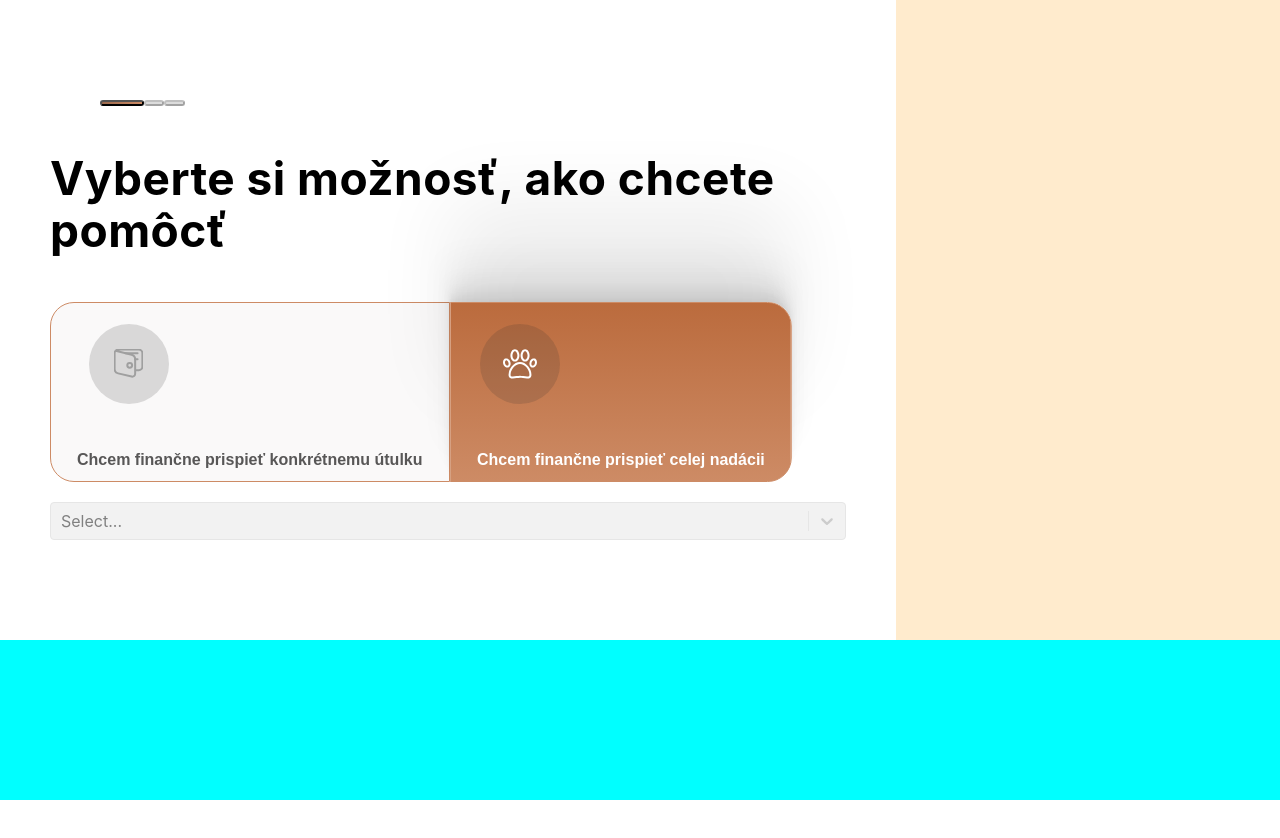
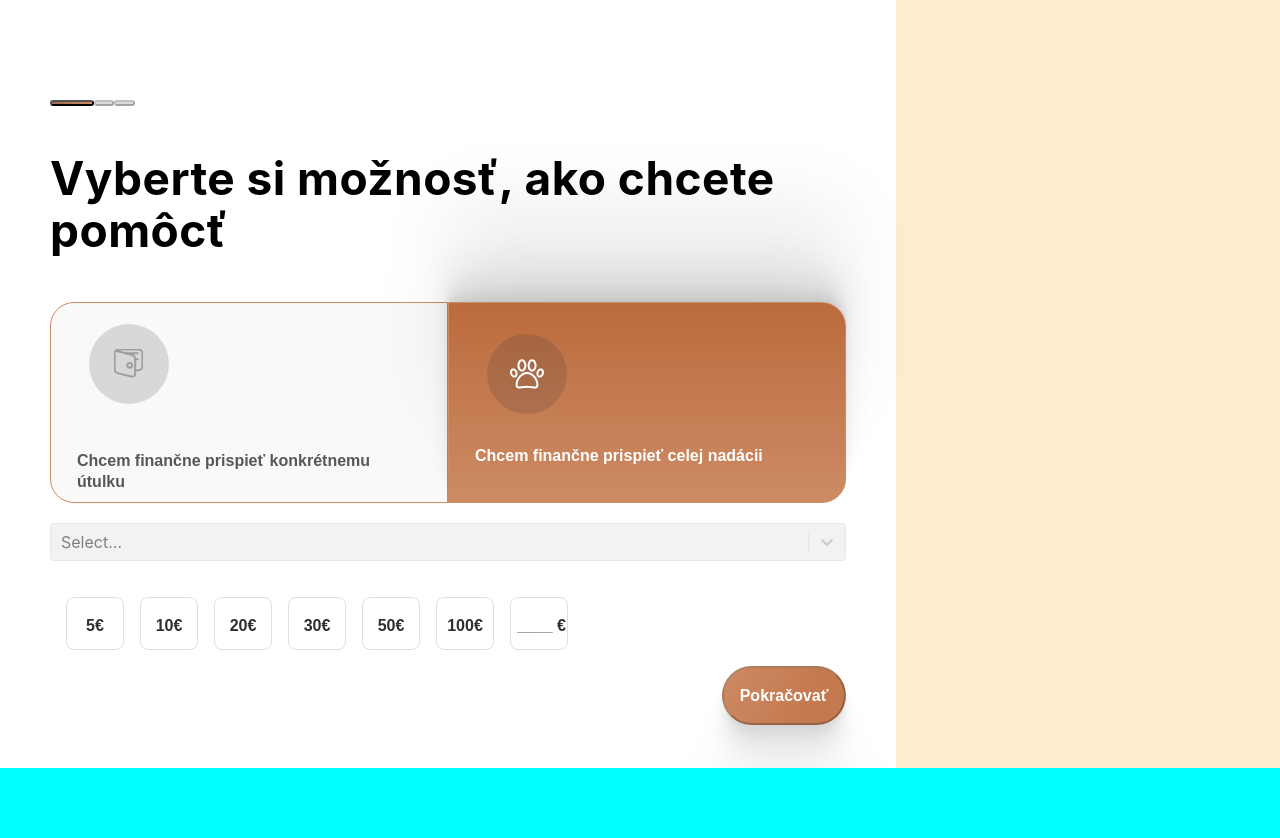
Before and after one commit to OskarMihalik/Good-boy, a React (Create React App) app: page / in a window 1280 px wide. Shown: the top 838 px of the page. Before the commit the page ends 800 px from the top, so only its background shows below. Built offline with nearby package versions, Linux system fonts and the light colour scheme; no server answers.

Commit message:
craeted money chooser buttons, added redux state for the buttons

```diff
--- a/src/App.js
+++ b/src/App.js
@@ -25,7 +25,6 @@ function App() {
                 {activeTab.element}
             </Content>
 
-
             <Img></Img>
             <Footer></Footer>
         </Root>
--- a/src/actions/index.js
+++ b/src/actions/index.js
@@ -25,3 +25,17 @@ export const setSelectedShelterId = (newId) => {
         payload: newId
     }
 }
+
+export const setMoneyButtonChosenIndex = (newIndex)=>{
+    return {
+        type: 'SETMONEYBUTTONCHOSENINDEX',
+        payload: newIndex
+    }
+}
+
+export const setShelter = (shelter)=>{
+    return {
+        type: 'SETSHELTER',
+        payload: shelter
+    }
+}
--- a/src/components/Intro.js
+++ b/src/components/Intro.js
@@ -1,8 +1,27 @@
 import React, {useEffect} from 'react';
 import Select from 'react-select';
-import {OptionButtonContainer, OptionButton, Title, Root, OptionButtonText, OptionButtonContent, OptionButtonImg, DropDownDiv} from "../styles/stylesIntro";
+import {
+    OptionButtonContainer,
+    OptionButton,
+    Title,
+    Root,
+    OptionButtonText,
+    OptionButtonContent,
+    OptionButtonImg,
+    DropDownDiv,
+    MoneyChooseContainer,
+    MoneyButton,
+    MoneyChooserFlex,
+    ContinueButton
+} from "../styles/stylesIntro";
 import {useSelector, useDispatch} from "react-redux";
-import {changeActiveButton, setShelterList, setSelectedShelterId} from "../actions";
+import {
+    changeActiveButton,
+    setShelterList,
+    setSelectedShelterId,
+    setMoneyButtonChosenIndex,
+    setShelter
+} from "../actions";
 import walletLogo from '../img/wallet.svg'
 import pawLogo from '../img/paw2.svg'
 
@@ -16,11 +35,26 @@ const Intro = () => {
             const response = await fetch('https://frontend-assignment-api.goodrequest.com/api/v1/shelters');
             return await response.json();
         };
-        fetchData().then((data)=>{
+        fetchData().then((data) => {
             dispatch(setShelterList(data.shelters))
         });
     }, [dispatch]);
 
+    const changeMoneyOnIndex = (money, index) => {
+        const newMoneyButtons = [...shelter.moneyButtons]
+        newMoneyButtons[index] = {...shelter.moneyButtons[index], money: money}
+        dispatch(setShelter({
+            ...shelter,
+            moneyButtons: newMoneyButtons
+        }))
+
+    }
+
+    const canContinue =() =>{
+        if (shelter){
+
+        }
+    }
 
     return (
         <Root>
@@ -28,19 +62,20 @@ const Intro = () => {
             <OptionButtonContainer>
                 <OptionButton
                     active={activeButton}
-                    onClick={()=> dispatch(changeActiveButton(true))}
+                    onClick={() => dispatch(changeActiveButton(true))}
                 >
                     <OptionButtonContent>
                         <OptionButtonImg>
                             <img src={walletLogo} alt={''}/>
                         </OptionButtonImg>
-                        <OptionButtonText active={!activeButton}>Chcem finančne prispieť konkrétnemu útulku</OptionButtonText>
+                        <OptionButtonText active={!activeButton}>Chcem finančne prispieť konkrétnemu
+                            útulku</OptionButtonText>
                     </OptionButtonContent>
                 </OptionButton>
                 <OptionButton
                     style={{transform: "rotate(180deg)"}}
                     active={!activeButton}
-                    onClick={()=> dispatch(changeActiveButton(false))}
+                    onClick={() => dispatch(changeActiveButton(false))}
                 >
                     <OptionButtonContent style={{transform: "rotate(180deg)"}}>
                         <OptionButtonImg>
@@ -51,8 +86,42 @@ const Intro = () => {
                 </OptionButton>
             </OptionButtonContainer>
             <DropDownDiv>
-                <Select onChange={(e)=>dispatch(setSelectedShelterId(e.id))} options={shelter.shelterList} getOptionValue={id=>id} getOptionLabel={(data)=>data.name} isDisabled={!activeButton}/>
+                <Select onChange={(e) => dispatch(setSelectedShelterId(e.id))} options={shelter.shelterList}
+                        getOptionValue={id => id} getOptionLabel={(data) => data.name} isDisabled={!activeButton}/>
             </DropDownDiv>
+            <MoneyChooseContainer>
+                {shelter.moneyButtons.map((button, index) => {
+                    return (
+                        <MoneyButton
+                            key={index}
+                            onClick={() => {
+                                dispatch(setMoneyButtonChosenIndex(index))
+                            }}
+                            active={shelter.moneyButtonChosenIndex === index}
+                        >
+                            {button.input ?
+                                <MoneyChooserFlex>
+                                    <input
+                                        type={'number'}
+                                        placeholder={'____'}
+                                        value={button.money >= -1 ? button.money : '____'}
+                                        onChange={(e) => {
+                                            changeMoneyOnIndex(e.target.value, index)
+                                        }}/>
+                                    <p>€</p>
+                                </MoneyChooserFlex>
+                                :
+                                <p>{button.money}€</p>
+                            }
+                        </MoneyButton>
+                    )
+                })}
+            </MoneyChooseContainer>
+            <ContinueButton disabled={true}>
+                <p>
+                    Pokračovať
+                </p>
+            </ContinueButton>
         </Root>
     );
 };
--- a/src/reducers/shelterReducer.js
+++ b/src/reducers/shelterReducer.js
@@ -1,10 +1,49 @@
+const buttons = [
+    {
+        money: 5,
+        // active: false,
+        input: false
+    },
+    {
+        money: 10,
+        // active: false,
+        input: false
+    },
+    {
+        money: 20,
+        // active: false,
+        input: false
+    },
+    {
+        money: 30,
+        // active: false,
+        input: false
+    },
+    {
+        money: 50,
+        // active: false,
+        input: false
+    },
+    {
+        money: 100,
+        // active: false,
+        input: false
+    },
+    {
+        money: '',
+        // active: false,
+        input: true
+    }]
+
 const initialState = {
     selectedShelterId: 0,
-    shelterList: []
+    shelterList: [],
+    moneyButtonChosenIndex: -1,
+    moneyButtons: buttons
 }
 
-const shelterReducer = (state = initialState, action)=>{
-    switch (action.type){
+const shelterReducer = (state = initialState, action) => {
+    switch (action.type) {
         case 'SETSHELTERLIST':
             return {
                 ...state,
@@ -12,12 +51,19 @@ const shelterReducer = (state = initialState, action)=>{
             }
         case 'SETSELECTEDSHELTERID':
             return {
+                ...state,
                 selectedShelterId: action.payload,
-                shelterList: state.shelterList
             }
+        case 'SETMONEYBUTTONCHOSENINDEX':
+            return {
+                ...state,
+                moneyButtonChosenIndex: action.payload
+            }
+        case 'SETSHELTER':
+            return action.payload
         default:
             return state
     }
 }
 
-export  default shelterReducer
+export default shelterReducer
--- a/src/styles/styles.js
+++ b/src/styles/styles.js
@@ -6,22 +6,22 @@ const Root = styled.div`
                         "footer footer";
   grid-template-columns: 70% 30%;
   grid-template-rows: 80% 20%;
-  height: 100vh;
+  height: 120vh;
 `
+
 const Img = styled.div`
   grid-area: img;
   background: blanchedalmond;
 `
+
 const Footer = styled.div`
   grid-area: footer;
   background: aqua;
 `
 
 const Tab = styled.button`
-  //position: static;
   width: 20.6px;
   height: 6px;
-  left: 48.77px;
   background: #9F9F9F;
   opacity: 0.36;
   border-radius: 10px;
@@ -38,12 +38,16 @@ const TabGroup = styled.div`
   display: flex;
   flex-direction: row;
   grid-area: tabGrounp;
-  padding: 50px 50px 0 50px;
+  padding: 50px 50px 0 0;
+  align-self: flex-start;
+  max-width: 300px;
 `;
 
 const Content = styled.div`
   display: flex;
+  flex-grow: 0;
   flex-direction: column;
+  align-items: center;
   padding: 50px 50px 50px 50px;
 `
 
--- a/src/styles/stylesIntro.js
+++ b/src/styles/stylesIntro.js
@@ -1,6 +1,7 @@
 import styled from "styled-components";
 
 const Root = styled.div`
+  //width: 80vh;
   display: flex;
   flex-direction: column;
   position: center;
@@ -8,13 +9,11 @@ const Root = styled.div`
 
 const OptionButtonContainer = styled.div`
   display: flex;
-  position: center;
 `
 
 const OptionButton = styled.button`
-  //height: 200px;
-  //width: 200px;
   background: #FAF9F9;
+  width: 100%;
   border: 1px solid #CD8B65;
   box-sizing: border-box;
   border-radius: 24px 0 0 24px;
@@ -32,12 +31,11 @@ const OptionButtonContent = styled.div`
   grid-template-areas: "img nothing"
                         "text text";
   grid-template-columns: 30% 70%;
-  grid-template-rows: 80% 20%;
+  grid-template-rows: 70% 30%;
   padding: 20px 20px 20px 20px;
 `
 
 const OptionButtonText = styled.p`
-  max-width: 500px;
   grid-area: text;
   text-align: left;
   font-style: normal;
@@ -54,6 +52,7 @@ const OptionButtonText = styled.p`
 
 const OptionButtonImg = styled.div`
   grid-area: img;
+
   img {
     width: 80px;
     height: 80px;
@@ -76,4 +75,93 @@ const Title = styled.p`
   color: #000000;
 `
 
-export {OptionButtonContainer, OptionButton, Title, Root, OptionButtonContent, OptionButtonText, OptionButtonImg, DropDownDiv}
+export const MoneyChooseContainer = styled.div`
+  display: flex;
+  flex-direction: row;
+  align-items: center;
+`;
+
+export const MoneyButton = styled.button`
+  width: 58px;
+  height: 53px;
+  background: #FFFFFF;
+  border: 1px solid #DFDFDF;
+  box-sizing: border-box;
+  border-radius: 8px;
+  margin: 16px 0 16px 16px;
+  color: #2F2F2F;
+  font-style: normal;
+  font-weight: 800;
+  font-size: 16px;
+  line-height: 21px;
+
+  ${({active}) =>
+          active &&
+          `
+    color: #FFFFFF;
+    background: linear-gradient(94.75deg, rgba(0, 0, 0, 0.24) 0%, rgba(0, 0, 0, 0) 100.7%), #CD8B65;
+  `}
+  input {
+    width: 40px;
+    border: none;
+    color: inherit;
+    font-style: inherit;
+    font-weight: inherit;
+    font-size: inherit;
+    line-height: inherit;
+    background: transparent;
+    padding: 0;
+
+    &:focus {
+      outline: none;
+    }
+
+    &[type="number"]::-webkit-outer-spin-button,
+    &[type="number"]::-webkit-inner-spin-button {
+      -webkit-appearance: none;
+      margin: 0;
+    }
+
+    &[type="number"] {
+      -moz-appearance: textfield;
+    }
+  }
+
+`;
+
+export const MoneyChooserFlex = styled.div`
+  display: flex;
+  width: 50px;
+`
+
+export const ContinueButton = styled.button`
+  width: 124px;
+  height: 59px;
+
+  background: linear-gradient(115.41deg, #CD8A64 -1.77%, #C4794F 73.03%);
+  box-shadow: 0px 100px 80px rgba(0, 0, 0, 0.07), 0px 41.7776px 33.4221px rgba(0, 0, 0, 0.0503198), 0px 22.3363px 17.869px rgba(0, 0, 0, 0.0417275), 0px 12.5216px 10.0172px rgba(0, 0, 0, 0.035), 0px 6.6501px 5.32008px rgba(0, 0, 0, 0.0282725), 0px 2.76726px 2.21381px rgba(0, 0, 0, 0.0196802);
+  border-radius: 100px;
+  align-self: flex-end;
+  color: #FFFFFF;
+  font-style: normal;
+  font-weight: 800;
+  font-size: 16px;
+  line-height: 21px;
+  ${({active}) =>
+          active &&
+          `
+      background: #9F9F9F;
+       box-shadow: 0px 100px 80px rgba(0, 0, 0, 0.07), 0px 41.7776px 33.4221px rgba(0, 0, 0, 0.0503198), 0px 22.3363px 17.869px rgba(0, 0, 0, 0.0417275), 0px 12.5216px 10.0172px rgba(0, 0, 0, 0.035), 0px 6.6501px 5.32008px rgba(0, 0, 0, 0.0282725), 0px 2.76726px 2.21381px rgba(0, 0, 0, 0.0196802);
+  `}
+`
+
+export {
+    OptionButtonContainer,
+    OptionButton,
+    Title,
+    Root,
+    OptionButtonContent,
+    OptionButtonText,
+    OptionButtonImg,
+    DropDownDiv
+}
```
